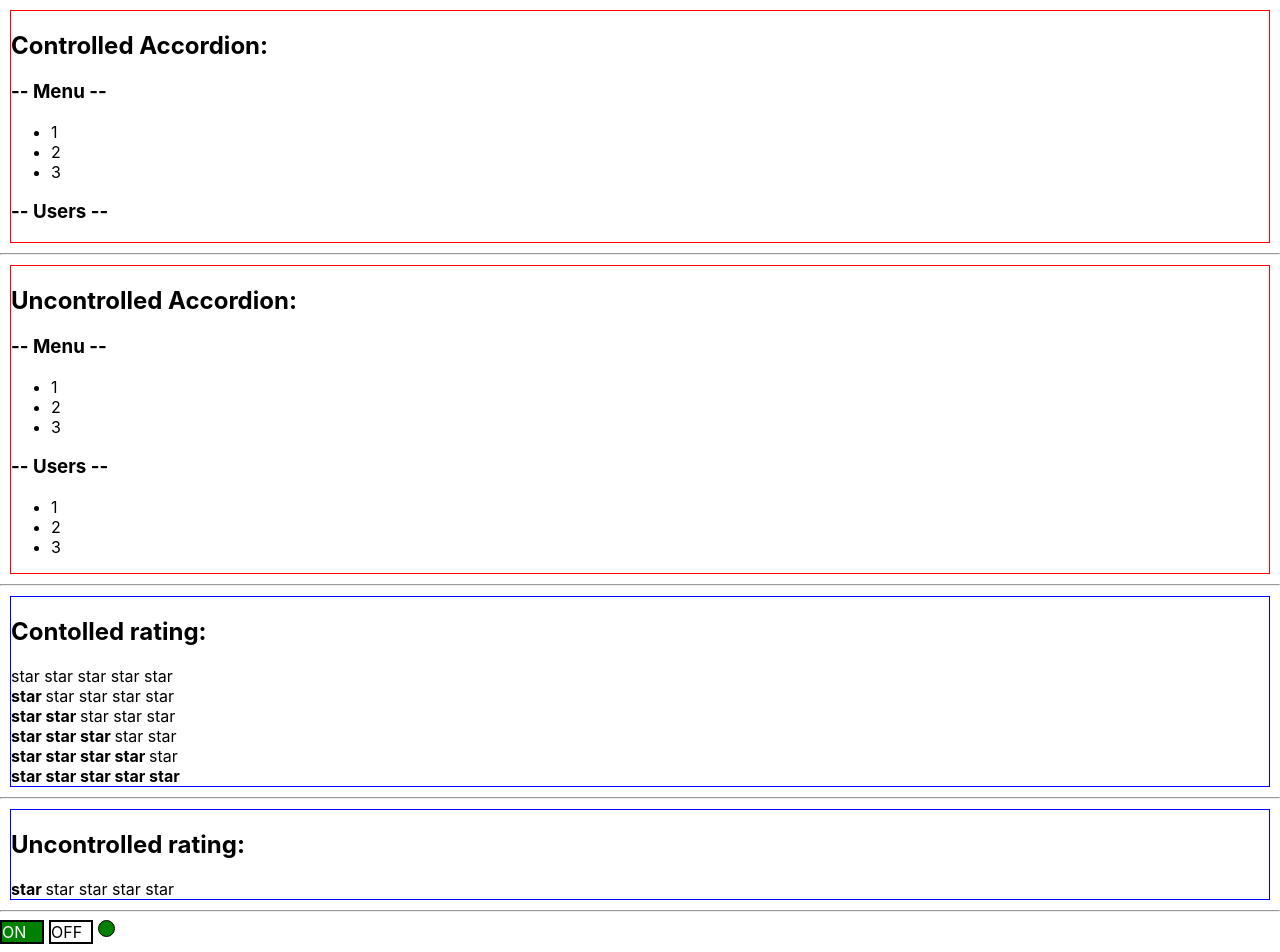
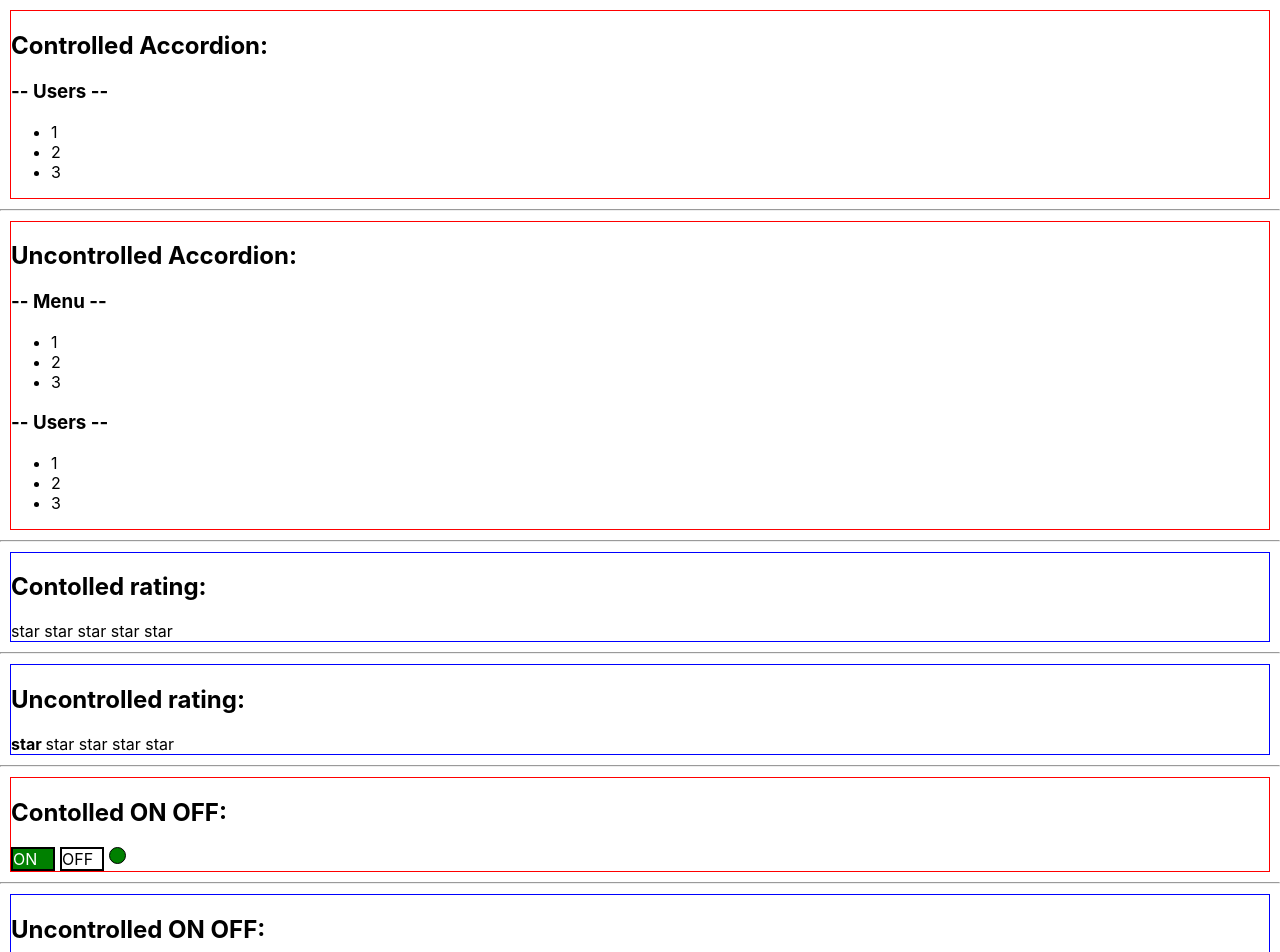
Before and after one commit to RomanHass/react_in_details, a React (Create React App) app: page / in a window 1280 px wide. Shown: the top 952 px of the page. Built offline with nearby package versions, Linux system fonts and the light colour scheme.

Commit message:
Add learn controlled/uncontolled components

```diff
--- a/src/App.tsx
+++ b/src/App.tsx
@@ -1,21 +1,30 @@
 import './App.css';
 import { Accordion } from './components/Accordion/Accordion';
-import { OnOff } from './components/OnOff/UncontrolledOnOff';
+import {UncontrolledOnOff } from './components/OnOff/UncontrolledOnOff';
 import { OnOffByDimych } from './components/OnOff/OnOffByDimych';
-import { Rating } from './components/Rating/Rating';
+import { Rating, RatingValueType } from './components/Rating/Rating';
 import { UncontrolledAccordion } from './components/UncontrolledAccordion/UncontrolledAccordion';
 import { UncontrolledRating } from './components/UncontrolledRating/UncontrolledRating';
+import { useState } from 'react';
+import { OnOff } from './components/OnOff/OnOffComponent';
 
 
 function App() {
   console.log('App rendering')
 
+  const [ratingValue, setRatingValue] = useState<RatingValueType>(0)
+  const [expanded, setExpanded] = useState<boolean>(true)
+  const [on, setOn] = useState<boolean>(true)
+
   return (
     <div className="App">
       <div style={{margin: '10px', border: '1px solid red'}}>
         <h2>Controlled Accordion:</h2>
-        <Accordion titleValue="Menu" expanded={true} />
-        <Accordion titleValue="Users" expanded={false} />
+        {/* <Accordion titleValue="Menu" expanded={true} /> */}
+
+        <Accordion titleValue="Users"
+          expanded={expanded}
+          onClick={setExpanded} />
       </div>
       <hr />
 
@@ -28,12 +37,12 @@ function App() {
 
       <div style={{margin: '10px', border: '1px solid blue'}}>
         <h2>Contolled rating:</h2>
-        <Rating value={0} />
-        <Rating value={1} />
+        <Rating value={ratingValue} onClick={setRatingValue} />
+        {/* <Rating value={1} />
         <Rating value={2} />
         <Rating value={3} />
         <Rating value={4} />
-        <Rating value={5} />
+        <Rating value={5} /> */}
       </div>
 
       <hr />
@@ -42,8 +51,17 @@ function App() {
         <UncontrolledRating />
       </div>
       <hr />
-      <OnOff/>
+
+      <div style={{margin: '10px', border: '1px solid red'}}>
+        <h2>Contolled ON OFF:</h2>
+        <OnOff on={on} onClick={setOn} />
+      </div>
+      <hr />
+      <div style={{margin: '10px', border: '1px solid blue'}}>
+        <h2>Uncontrolled ON OFF:</h2>
+        <UncontrolledOnOff/>
       {/* <OnOffByDimych /> */}
+      </div>
     </div>
   );
 }
--- a/src/components/Accordion/Accordion.tsx
+++ b/src/components/Accordion/Accordion.tsx
@@ -1,12 +1,14 @@
 type AccordionPropsType = {
   titleValue: string
   expanded: boolean
+  onClick: (expanded: boolean) => void
 }
 
 export const Accordion = (props: AccordionPropsType) => {
   return (
     <div>
-        <AccordionTitle title={props.titleValue} />
+        <AccordionTitle title={props.titleValue}
+          onClick={() => props.onClick(!props.expanded)} />
         {props.expanded && <AccordionBody />}
       </div>
   );
@@ -14,11 +16,12 @@ export const Accordion = (props: AccordionPropsType) => {
 
 type AccordionTitlePropsType = {
   title: string
+  onClick: () => void
 }
 
 function AccordionTitle(props:AccordionTitlePropsType) {
   return (
-    <h3 >-- {props.title} --</h3>
+    <h3 onClick={props.onClick}>-- {props.title} --</h3>
   );
 }
 
--- /dev/null
+++ b/src/components/OnOff/OnOffComponent.tsx
@@ -0,0 +1,38 @@
+type PropsType = {
+  on: boolean
+  onClick: (setOn: boolean) => void
+}
+
+export const OnOff = (props: PropsType) => {
+  const onStyle = {
+    border: '2px solid black',
+    width: '40px',
+    backgroundColor: props.on ? 'green' : '',
+    color: props.on ? 'white' : 'black'
+  };
+
+  const offStyle = {
+    border: '2px solid black',
+    width: '40px',
+    backgroundColor: props.on ? '' : 'red',
+    color: props.on ? 'black' : 'white'
+  };
+
+  const indicator = {
+    width: '15px',
+    height: '15px',
+    border: '1px solid black',
+    borderRadius: '50%',
+    backgroundColor: props.on ? 'green' : 'red'
+  }
+
+  return (
+    <div style={{display: 'flex', gap: '5px'}}>
+      <div style={onStyle}
+        onClick={() => props.onClick(true)}>ON</div>
+      <div style={offStyle}
+        onClick={() => props.onClick(false)}>OFF</div>
+      <div style={indicator}></div>
+    </div>
+  )
+};
--- a/src/components/OnOff/UncontrolledOnOff.tsx
+++ b/src/components/OnOff/UncontrolledOnOff.tsx
@@ -1,8 +1,10 @@
 import { useState } from "react";
 
-export const OnOff = () => {
+export const UncontrolledOnOff = () => {
 
   const [on, setOn] = useState(true);
+
+  // console.log('UncontrolledOnOff');
 
   const onStyle = {
     border: '2px solid black',
--- a/src/components/Rating/Rating.tsx
+++ b/src/components/Rating/Rating.tsx
@@ -1,28 +1,31 @@
+export type RatingValueType = 0 | 1 | 2 | 3 | 4 | 5
+
 type RatingPropsType = {
   value: 0 | 1 | 2 | 3 | 4 | 5
+  onClick: (value: RatingValueType) => void
 };
 
 export function Rating(props: RatingPropsType) {
 
   return (
     <div>
-      <Star selected={props.value > 0} />
-      <Star selected={props.value > 1} />
-      <Star selected={props.value > 2} />
-      <Star selected={props.value > 3} />
-      <Star selected={props.value > 4} />
+      <Star selected={props.value > 0} onClick={props.onClick} value={1} />
+      <Star selected={props.value > 1} onClick={props.onClick} value={2} />
+      <Star selected={props.value > 2} onClick={props.onClick} value={3} />
+      <Star selected={props.value > 3} onClick={props.onClick} value={4} />
+      <Star selected={props.value > 4} onClick={props.onClick} value={5} />
     </div>
   );
 }
 
 type StarPropsType = {
   selected: boolean
+  onClick: (value: RatingValueType) => void
+  value: RatingValueType
 };
 
 function Star(props: StarPropsType) {
-  if (props.selected) {
-    return <span><b>star </b></span>
-  } else {
-    return <span>star </span>
-  }
+  return <span onClick={() => props.onClick(props.value)}>
+    {props.selected ? <b>star </b> : 'star '}
+  </span>
 }
--- a/src/components/UncontrolledRating/UncontrolledRating.tsx
+++ b/src/components/UncontrolledRating/UncontrolledRating.tsx
@@ -21,5 +21,7 @@ type StarPropsType = {
 };
 
 function Star(props: StarPropsType) {
-  return <span onClick={props.onClick}>{props.selected ? <b>star </b> : 'star '}</span>
+  return <span onClick={props.onClick}>
+    {props.selected ? <b>star </b> : 'star '}
+  </span>
 }
```
